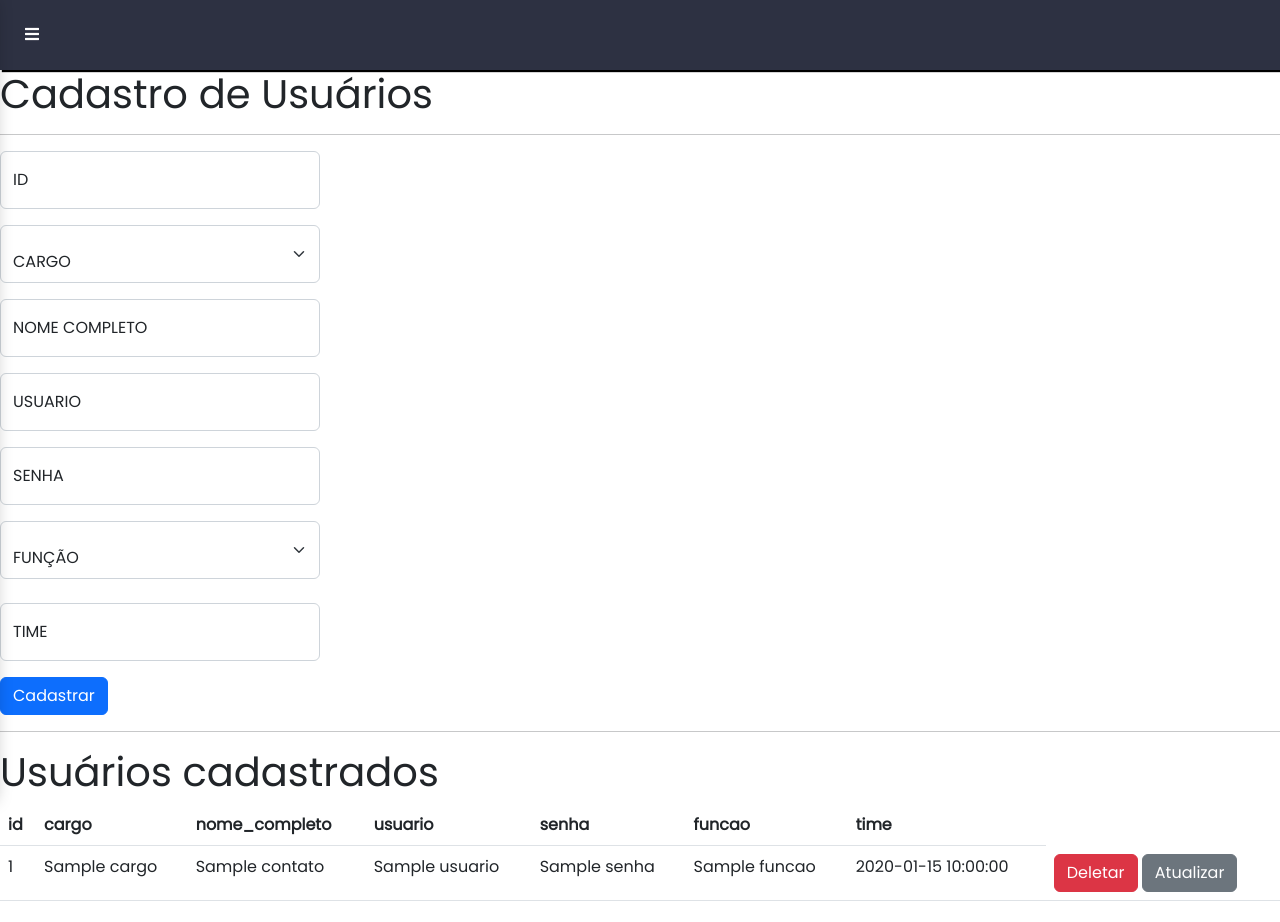
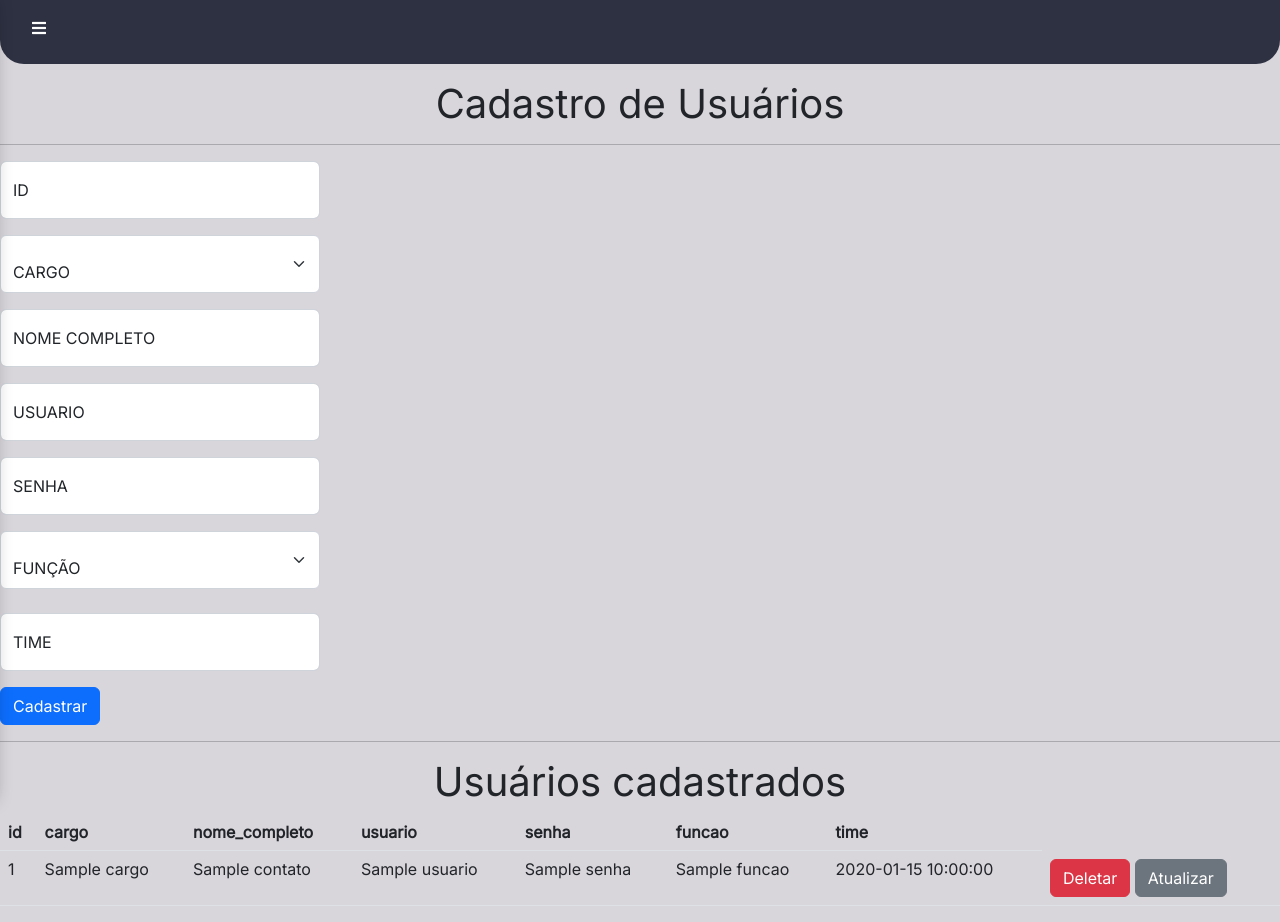
Before and after one commit to Pythonators/API_semestre1_pythonators, a Flask app: template Website/templates/admin_cadastro.html in a window 1280 px wide. Before the commit the page ends 901 px from the top, so only its background shows below. Run offline with Flask 2, Linux system fonts and the light colour scheme; the template is opened without the code that fills it: most values are stand-ins (such as "Sample title", 1, 10 or a date in 2020); some libraries are stand-ins or nearby versions.

Commit message:
Add files via upload

```diff
--- a/Website/static/style_admin.css
+++ b/Website/static/style_admin.css
@@ -1,45 +1,60 @@
-*
-{
+@import url('https://fonts.googleapis.com/css2?family=Inter&display=swap');
+
+body {
   margin: 0;
-  padding: 0;
-  box-sizing: border-box;
-  font-family: 'Poppins', sans-serif;
-  /* Google Fonts: https://fonts.google.com/?selection.family=Poppins*/
+  background: #D8D5DB;
+  font-family: 'Inter', sans-serif;
   list-style: none;
+  overflow: hidden;
 }
 
-a { text-decoration: none; }
-
-header
-{
-  background-color: #2D3142; padding: 15px; box-shadow: 2px 2px 1px black;
+a {
+  text-decoration: none;
 }
 
-header .labelMenu
-{
+header {
+  width: 100%;
+  height: 64px;
+  justify-content: flex-start;
+  background-color: #2D3142;
+  border-radius: 0px 0px 24px 24px;
+  flex-direction: row;
+  padding: 0px;
+  margin: 0px;
+}
+
+
+header .labelMenu {
+  justify-content: center;
   color: #FFF;
   transition: all 0.2s;
-  width: 40px;
-  height: 40px;
-  display: inline;
-  text-align: fixed;
-  line-height: 40px;
-  border-radius: 100px;
-  padding: 10px;
+  height: 64px;
+  align-items: center;
+  margin-left: 32px;
+  margin-top: 20px;
+
+}
+
+/* CENTRALIZAR TITULO */
+
+h1 {
+  text-align: center;
+  margin-top: 16px;
 }
 
 /* NAVGATION: */
 
-#collapse-menu{
-    padding: 0px ;
+#collapse-menu {
+  padding: 0px;
   display: inline;
   position: flex;
 }
 
-.menu
-{
+.menu {
   position: fixed;
-  top: 0; left: -205px; bottom: 0;
+  top: 0;
+  left: -205px;
+  bottom: 0;
   width: 200px;
   height: 100vh;
   background-color: #595E75;
@@ -47,9 +62,17 @@ header .labelMenu
   transition: all 0.2s;
   z-index: 50;
 }
-    #salas{ align-items: fixed;  display: none; }
-    #salas.mostra{ display: block;}
-    #adicionar{
+
+#salas {
+  align-items: fixed;
+  display: none;
+}
+
+#salas.mostra {
+  display: block;
+}
+
+#adicionar {
   text-align: center;
   position: flex;
   width: 200px;
@@ -59,10 +82,11 @@ header .labelMenu
 
   background: yellow;
   box-shadow: 2px 0px 4px rgba(0, 0, 0, 0.25);
-        border-radius: 0px 0px 20px 20px;;}
+  border-radius: 0px 0px 20px 20px;
+  ;
+}
 
-    .menu h1
-{
+.menu h1 {
   background-color: #313a45;
   text-align: center;
   color: #DDD;
@@ -76,23 +100,33 @@ header .labelMenu
   transition: all 0.2s;
 }
 
-.menu a:hover { background-color: #DDD; }
+.menu a:hover {
+  background-color: #DDD;
+}
 
 
-.opacMenu
-{
+.opacMenu {
   position: fixed;
-  top: 0; left: 0;
-  width: 100%; height: 100vh;
+  top: 0;
+  left: 0;
+  width: 100%;
+  height: 100vh;
   background-color: rgba(0, 0, 0, 0.5);
   display: none;
   z-index: 40;
 }
 
 
-p
-{
-  text-align: center; padding: 40px; color: #DDD; font-size: 50px; text-shadow: 1px 1px 1px #222;
+p {
+  text-align: center;
+  padding: 40px;
+  color: #DDD;
+  font-size: 50px;
+  text-shadow: 1px 1px 1px #222;
 }
 
-p span { color: #ff3366; }
+p span {
+  color: #ff3366;
+}
+
+/* MURILO */
```
Lines whose indentation alone changed are shown as unchanged.
